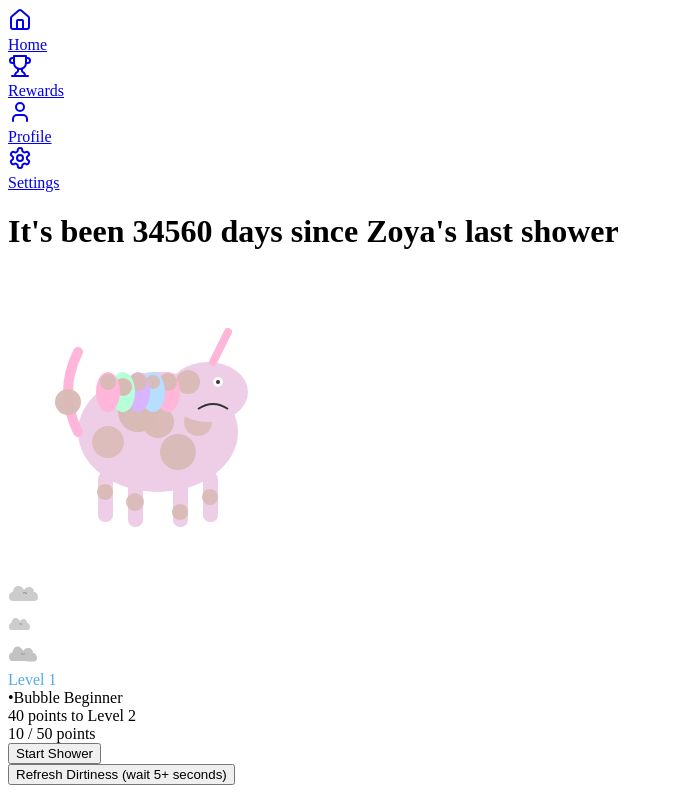
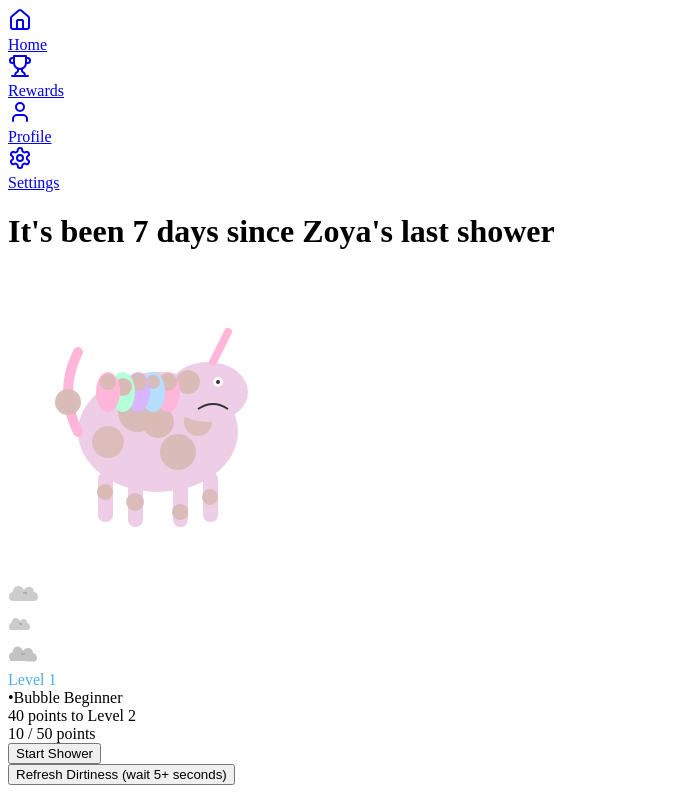
Before and after one commit to vsahgal/DataTeamSync, a React (Vite) app in the folder client/: page / in a window 1280 px wide. Shown: the top 800 px of the page, without its empty margins (0-673 px from the left). Built offline with nearby package versions, Linux system fonts and the light colour scheme.

Commit message:
Cap maximum shower streak at 7 days
Replit-Commit-Author: Agent
Replit-Commit-Session-Id: 25d36f1b-57a5-4fa7-bce7-3726a6369ec0
Replit-Commit-Screenshot-Url: https://storage.googleapis.com/screenshot-production-us-central1/3189a723-ce1c-4f63-8ee5-b2c51fa3a4fe/206582a6-c1ad-49b1-985d-ac72ca045e1e.jpg

```diff
--- a/client/src/pages/Home.tsx
+++ b/client/src/pages/Home.tsx
@@ -26,7 +26,8 @@ const getDaysSinceLastShower = (lastShowerDate: string): number => {
   const diffSeconds = Math.floor(diffTime / 1000);
   const diffDays = Math.floor(diffSeconds / 5);
 
-  return diffDays;
+  // Cap at 7 days maximum
+  return Math.min(diffDays, 7);
 };
 
 export default function Home() {
```
